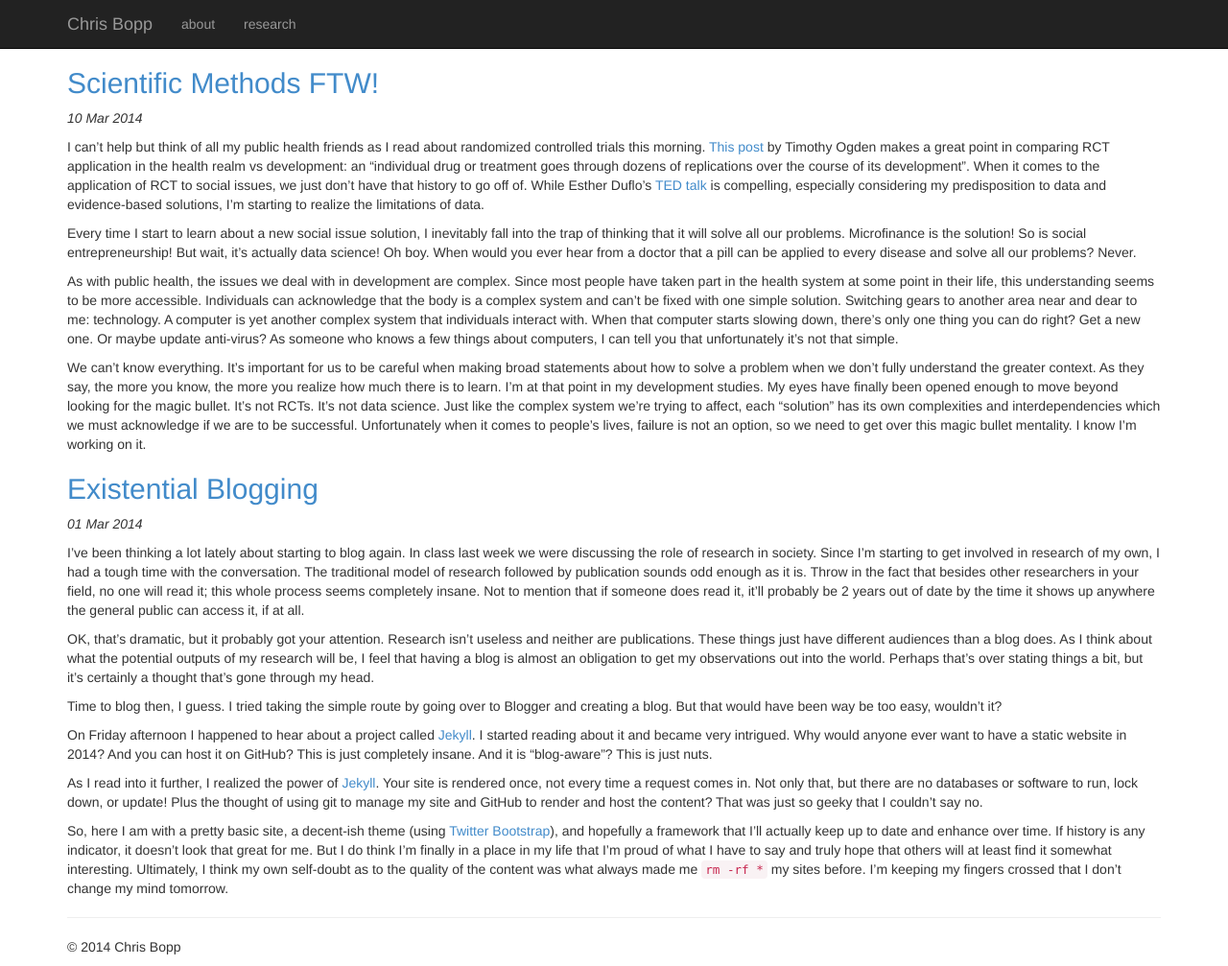
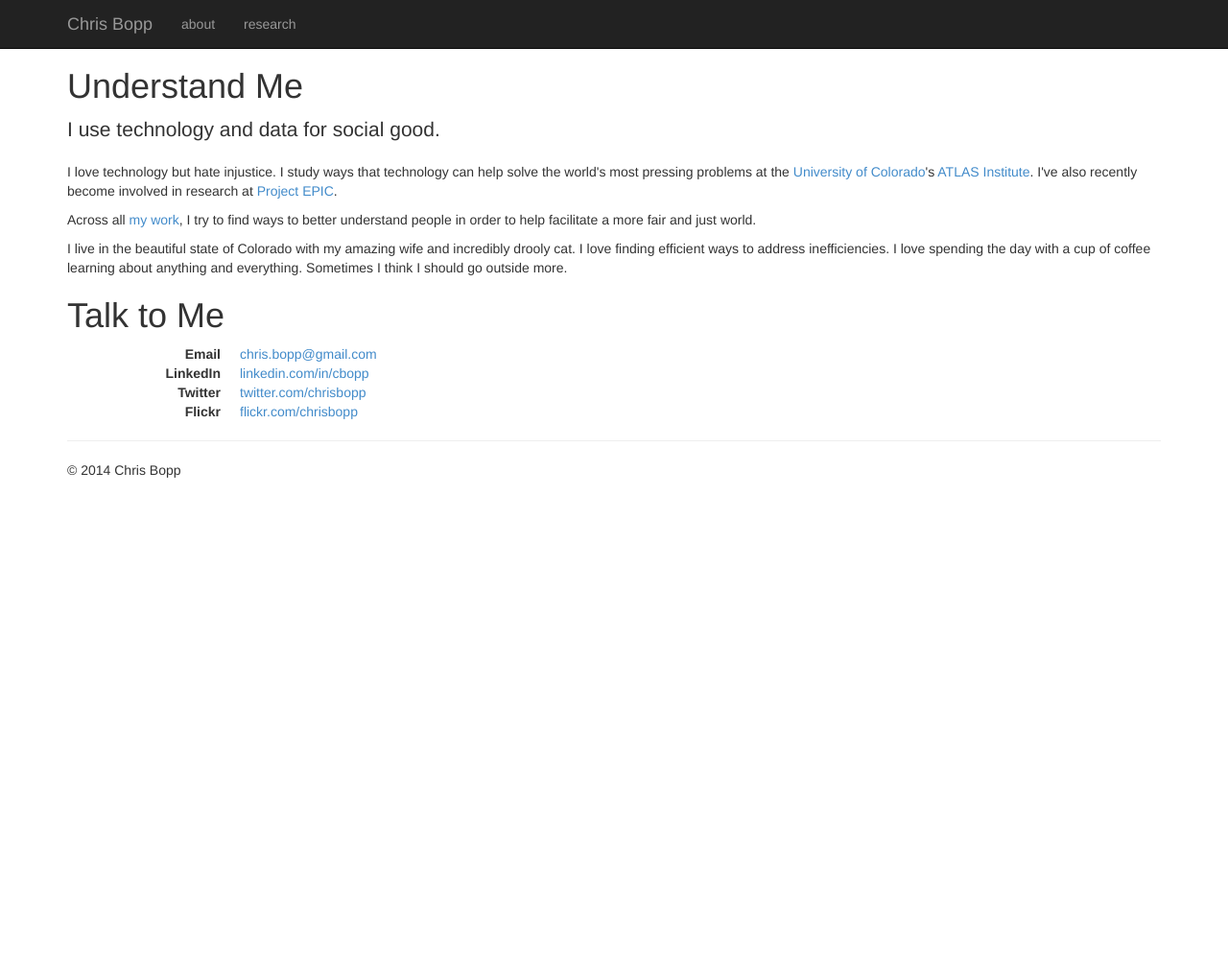
Before and after one commit to chrisbopp/chrisbopp.github.io, a Jekyll site: the page built from index.html, in a window 1280 px wide and 1007 px high. Shown: the whole window at 96% size. Built offline with Jekyll 4.4.1, drawn with Linux system fonts in a browser that asks for light colours; nearby versions of some CDN libraries; Markdown is read by kramdown in place of the engine named in the settings; the list of posts is cut into pages by our own code.

Commit message:
Giving up on blogging

```diff
--- a/_posts/2014-03-01-existential-blogging.markdown
+++ /dev/null
@@ -1,17 +0,0 @@
----
-layout: post
-title: Existential Blogging
-tags : [jekyll, blog]
----
-
-I've been thinking a lot lately about starting to blog again. In class last week we were discussing the role of research in society. Since I'm starting to get involved in research of my own, I had a tough time with the conversation. The traditional model of research followed by publication sounds odd enough as it is. Throw in the fact that besides other researchers in your field, no one will read it; this whole process seems completely insane. Not to mention that if someone does read it, it'll probably be 2 years out of date by the time it shows up anywhere the general public can access it, if at all.
-
-OK, that's dramatic, but it probably got your attention. Research isn't useless and neither are publications. These things just have different audiences than a blog does. As I think about what the potential outputs of my research will be, I feel that having a blog is almost an obligation to get my observations out into the world. Perhaps that's over stating things a bit, but it's certainly a thought that's gone through my head.
-
-Time to blog then, I guess. I tried taking the simple route by going over to Blogger and creating a blog. But that would have been way be too easy, wouldn't it?
-
-On Friday afternoon I happened to hear about a project called <a href="http://jekyllrb.com">Jekyll</a>. I started reading about it and became very intrigued. Why would anyone ever want to have a static website in 2014? And you can host it on GitHub? This is just completely insane. And it is "blog-aware"? This is just nuts.
-
-As I read into it further, I realized the power of <a href="http://jekyllrb.com">Jekyll</a>. Your site is rendered once, not every time a request comes in. Not only that, but there are no databases or software to run, lock down, or update! Plus the thought of using git to manage my site and GitHub to render and host the content? That was just so geeky that I couldn't say no.
-
-So, here I am with a pretty basic site, a decent-ish theme (using <a href="http://getbootstrap.com">Twitter Bootstrap</a>), and hopefully a framework that I'll actually keep up to date and enhance over time. If history is any indicator, it doesn't look that great for me. But I do think I'm finally in a place in my life that I'm proud of what I have to say and truly hope that others will at least find it somewhat interesting. Ultimately, I think my own self-doubt as to the quality of the content was what always made me <code>rm -rf *</code> my sites before. I'm keeping my fingers crossed that I don't change my mind tomorrow.
--- a/_posts/2014-03-10-scientific-methods-ftw.markdown
+++ /dev/null
@@ -1,13 +0,0 @@
----
-layout: post
-title: Scientific Methods FTW!
-tags : [rct, methods]
----
-
-I can't help but think of all my public health friends as I read about randomized controlled trials this morning. <a href="http://www.financialaccess.org/blog/2011/09/revisiting-objections-randomized-control-trials">This post</a> by Timothy Ogden makes a great point in comparing RCT application in the health realm vs development: an "individual drug or treatment goes through dozens of replications over the course of its development". When it comes to the application of RCT to social issues, we just don't have that history to go off of. While Esther Duflo's <a href="http://www.youtube.com/watch?v=0zvrGiPkVcs">TED talk</a> is compelling, especially considering my predisposition to data and evidence-based solutions, I'm starting to realize the limitations of data.
-
-Every time I start to learn about a new social issue solution, I inevitably fall into the trap of thinking that it will solve all our problems. Microfinance is the solution! So is social entrepreneurship! But wait, it's actually data science! Oh boy. When would you ever hear from a doctor that a pill can be applied to every disease and solve all our problems? Never.
-
-As with public health, the issues we deal with in development are complex. Since most people have taken part in the health system at some point in their life, this understanding seems to be more accessible. Individuals can acknowledge that the body is a complex system and can't be fixed with one simple solution. Switching gears to another area near and dear to me: technology. A computer is yet another complex system that individuals interact with. When that computer starts slowing down, there's only one thing you can do right? Get a new one. Or maybe update anti-virus? As someone who knows a few things about computers, I can tell you that unfortunately it's not that simple.
-
-We can't know everything. It's important for us to be careful when making broad statements about how to solve a problem when we don't fully understand the greater context. As they say, the more you know, the more you realize how much there is to learn. I'm at that point in my development studies. My eyes have finally been opened enough to move beyond looking for the magic bullet. It's not RCTs. It's not data science. Just like the complex system we're trying to affect, each "solution" has its own complexities and interdependencies which we must acknowledge if we are to be successful. Unfortunately when it comes to people's lives, failure is not an option, so we need to get over this magic bullet mentality. I know I'm working on it.
--- a/index.html
+++ b/index.html
@@ -1,39 +1,25 @@
 ---
 layout: default
-title: Home | Chris Bopp
+title: About | Chris Bopp
 ---
-<!-- This loops through the paginated posts -->
-{% for post in paginator.posts %}
-<div class="blog-post">
-  <h2 class="blog-post-title"><a href="{{ post.url }}">{{ post.title }}</a></h2>
-  <p class="blog-post-meta"><em>{{ post.date | date_to_string }}</em></p>
-  {{ post.content }}
-</div>
-{% endfor %}
+<h1>Understand Me</h1>
 
-<!-- Pagination links -->
-{% if paginator.total_pages > 1 %}
-<div class="pagination">
-  {% if paginator.previous_page %}
-	<a href="{{ paginator.previous_page_path | prepend: site.baseurl | replace: '//', '/' }}">&laquo; Prev</a>
-  {% else %}
-	<span>&laquo; Prev</span>
-  {% endif %}
+<p class="lead">I use technology and data for social good.</p>
 
-  {% for page in (1..paginator.total_pages) %}
-	{% if page == paginator.page %}
-	  <em>{{ page }}</em>
-	{% elsif page == 1 %}
-	  <a href="{{ '/index.html' | prepend: site.baseurl | replace: '//', '/' }}">{{ page }}</a>
-	{% else %}
-	  <a href="{{ site.paginate_path | prepend: site.baseurl | replace: '//', '/' | replace: ':num', page }}">{{ page }}</a>
-	{% endif %}
-  {% endfor %}
+<p>I love technology but hate injustice. I study ways that technology can help solve the world's most pressing problems at the <a href="http://www.colorado.edu">University of Colorado</a>'s <a href="http://atlas.colorado.edu">ATLAS Institute</a>. I've also recently become involved in research at <a href="http://epic.cs.colorado.edu">Project EPIC</a>.</p>
 
-  {% if paginator.next_page %}
-	<a href="{{ paginator.next_page_path | prepend: site.baseurl | replace: '//', '/' }}">Next &raquo;</a>
-  {% else %}
-	<span>Next &raquo;</span>
-  {% endif %}
-</div>
-{% endif %}
+<p>Across all <a href="/research">my work</a>, I try to find ways to better understand people in order to help facilitate a more fair and just world.</p>
+
+<p>I live in the beautiful state of Colorado with my amazing wife and incredibly drooly cat. I love finding efficient ways to address inefficiencies. I love spending the day with a cup of coffee learning about anything and everything. Sometimes I think I should go outside more.</p>
+
+<h1>Talk to Me</h1>
+<dl class="dl-horizontal">
+  <dt>Email</dt>
+  <dd><a href="mailto:chris.bopp@gmail.com">chris.bopp@gmail.com</a></dd>
+  <dt>LinkedIn</dt>
+  <dd><a href="http://linkedin.com/in/cbopp/">linkedin.com/in/cbopp</a></dd>
+  <dt>Twitter</dt>
+  <dd><a href="https://twitter.com/chrisbopp">twitter.com/chrisbopp</a></dd>
+  <dt>Flickr</dt>
+  <dd><a href="https://www.flickr.com/photos/chrisbopp/">flickr.com/chrisbopp</a></dd>
+</dl>
```
